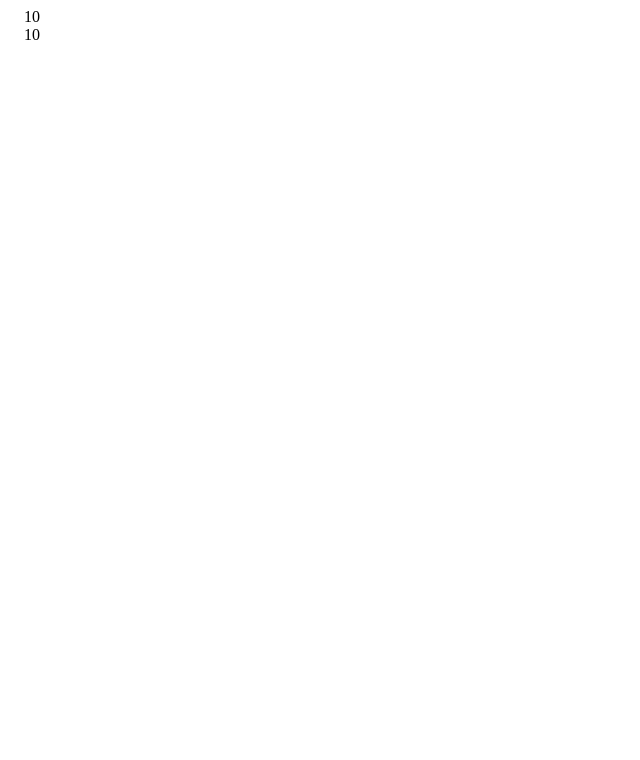
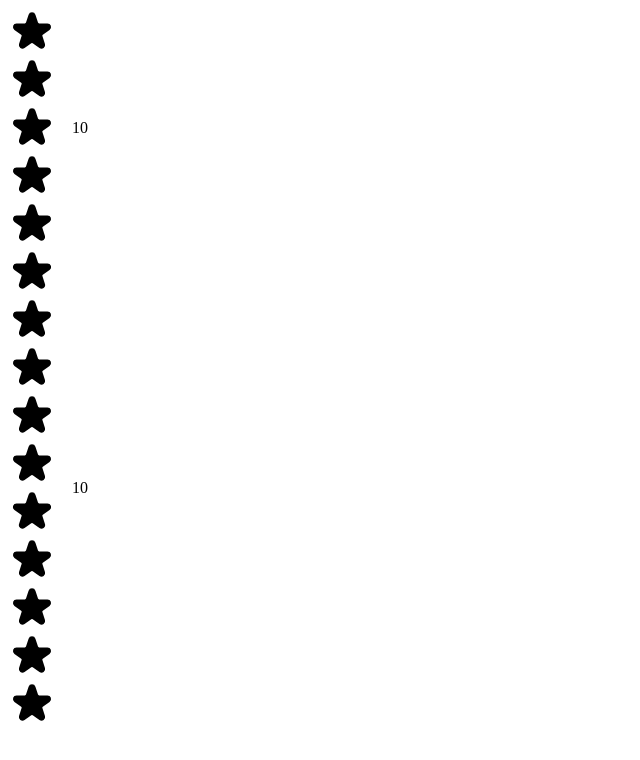
Before and after one commit to huytran72/Movies_Choose, a React (Create React App) app in the folder movies_choose/: page / in a window 1280 px wide. Shown: the top 760 px of the page, without its empty margins (0-640 px from the left). Built offline with nearby package versions, Linux system fonts and the light colour scheme.

Commit message:
Update StarRating.js

```diff
--- a/movies_choose/src/StarRating.js
+++ b/movies_choose/src/StarRating.js
@@ -37,7 +37,7 @@ const starStyle = {
 
 function Star({ selected = false }) {
   return (
-    <span role="'button">
+    <span role="'button" style={starStyle}>
       <svg
         xmlns="http://www.w3.org/2000/svg"
         viewBox="0 0 20 20"
```
